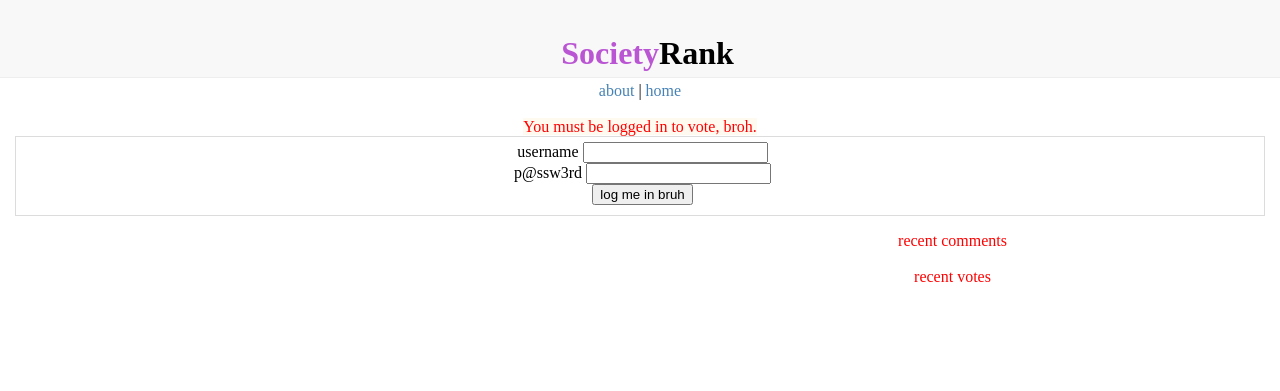
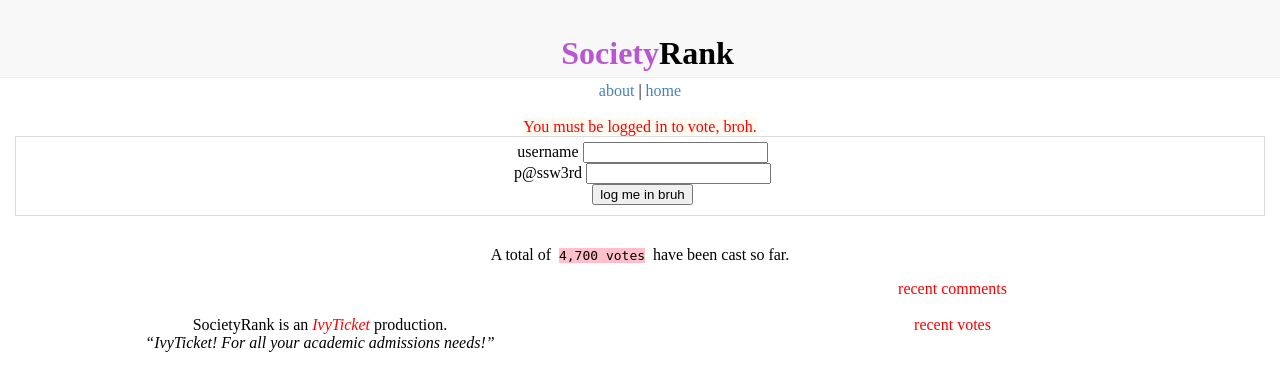
Before and after one commit to ptrgyd/societyrank, a Flask app: page / in a window 1280 px wide. Shown: the top 391 px of the page. Run offline with Flask 2, Linux system fonts and the light colour scheme; data that the repository does not hold is empty; some libraries are stand-ins or nearby versions.

Commit message:
style changes; pgayed hack reversed

```diff
--- a/app.py
+++ b/app.py
@@ -146,6 +146,8 @@ def profile(person_id,full=None):
     person_id = int(person_id)
     person = Person.query.filter_by(id=person_id).first()
     comments = Comments.query.filter_by(person_id=person_id).order_by(desc(Comments.id)).all()
+    wins = Transaction.query.filter_by(winner_id=person_id).order_by(desc(Transaction.loser_id)).all()
+    losses = Transaction.query.filter_by(loser_id=person_id).order_by(desc(Transaction.winner_id)).all()
 
     if full == None:
         scorehistory = ScoreHistory.query.filter_by(person_id=person_id).order_by(desc(ScoreHistory.id)).limit(20)
@@ -153,14 +155,14 @@ def profile(person_id,full=None):
         scorehistory = ScoreHistory.query.filter_by(person_id=person_id).order_by(desc(ScoreHistory.id)).all()
 
     commentbox = CommentBox()
-
     if commentbox.validate_on_submit():
         current_user.comments_left = decrement(current_user.comments_left)
+        comment = commentbox.comment.data
 
-        if person_id == 6:
-            comment = random.choice(pete_comments)
-        else:
-            comment = commentbox.comment.data
+        # if person_id == 6:
+        #     comment = random.choice(pete_comments)
+        # else:
+        #     comment = commentbox.comment.data
 
         new_comment = Comments(person_id=person_id,
                                commenter_id=current_user.id,
@@ -168,24 +170,25 @@ def profile(person_id,full=None):
 
         db.session.add(new_comment)
         db.session.commit()
+        return redirect(url_for('profile',person_id=person_id))
+    else:
+        return render_template('profile.html',comments=comments,
+                                              person=person,
+                                              person_id=person_id,
+                                              current_user=current_user,
+                                              commentbox=commentbox,
+                                              current_time=datetime.utcnow(),
+                                              random_color=random_color,
+                                              scorehistory=scorehistory,
+                                              full=full,
+                                              wins=wins,
+                                              losses=losses)
 
-        return redirect(url_for('profile',person_id=person_id))
-
-    return render_template('profile.html',comments=comments,
-                                          person=person,
-                                          person_id=person_id,
-                                          current_user=current_user,
-                                          commentbox=commentbox,
-                                          current_time=datetime.utcnow(),
-                                          random_color=random_color,
-                                          scorehistory=scorehistory,
-                                          full=full)
-
-pete_comments = ['You are a god -- A GOLDEN GOD!',
-                 'Your genius knows no bounds.',
-                 'WE ARE NOT WORTHY!',
-                 'I supplicate myself before you, forever and always.',
-                 'I wish you were my dad.']
+# pete_comments = ['You are a god -- A GOLDEN GOD!',
+#                  'Your genius knows no bounds.',
+#                  'WE ARE NOT WORTHY!',
+#                  'I supplicate myself before you, forever and always.',
+#                  'I wish you were my dad.']
 
 colors_list = ['red','limegreen','mediumorchid','dodgerblue','deeppink']
 
@@ -193,10 +196,16 @@ colors_list = ['red','limegreen','mediumorchid','dodgerblue','deeppink']
 def index(x=None,y=None,session1=None,session2=None,voteform1=None,voteform2=None):
     random_color = random.choice(colors_list)
 
+    vote_query = User.query.filter(User.votes_left>0).all()
+    system_votes_left = sum(x.votes_left for x in vote_query)
+    system_votes = 4700 - system_votes_left
+
     wtfform = LoginForm()
     if wtfform.validate_on_submit():
         username = wtfform.username.data
+        username = username.lower()
         pw = wtfform.password.data
+        pw = pw.lower()
         user = User.query.filter_by(username=username).first()
         if user is None or pw != user.pw:
             flash('Hmmm, either your username is wrong or your password is off.')
@@ -252,7 +261,8 @@ def index(x=None,y=None,session1=None,session2=None,voteform1=None,voteform2=Non
                            voteform2=voteform2,
                            recent_comments=recent_comments,
                            recent_votes=recent_votes,
-                           current_time=datetime.utcnow())
+                           current_time=datetime.utcnow(),
+                           system_votes=system_votes)
     # index refresh queries database to reflect new scores
 
 @app.route('/sendmails/<user_id>')
@@ -317,26 +327,35 @@ def ello():
             winner_score = winner_object.score
             loser_score = loser_object.score
 
-
             score_change = score_change(winner_score,loser_score)
 
-            if not loser_id == 6:
+            updated_winner_score,updated_loser_score = elo_mod(winner_score,loser_score,score_change)
 
-                updated_winner_score,updated_loser_score = elo_mod(winner_score,loser_score,score_change)
+            winner_object.score = updated_winner_score
+            loser_object.score = updated_loser_score
 
-                winner_object.score = updated_winner_score
-                loser_object.score = updated_loser_score
+            winner_object.last_change = calc_change(winner_score,updated_winner_score)
+            loser_object.last_change = calc_change(loser_score,updated_loser_score)
 
-                winner_object.last_change = calc_change(winner_score,updated_winner_score)
-                loser_object.last_change = calc_change(loser_score,updated_loser_score)
+            # SPECIAL CASE for PETE ELIMINATED
 
-            # if user selects pete as loser!
-            else:
-                winner_object.score = winner_object.score - 9
-                loser_object.score = loser_object.score + 9
-
-                winner_object.last_change = -9
-                loser_object.last_change = 9
+            # if not loser_id == 6:
+            #
+            #     updated_winner_score,updated_loser_score = elo_mod(winner_score,loser_score,score_change)
+            #
+            #     winner_object.score = updated_winner_score
+            #     loser_object.score = updated_loser_score
+            #
+            #     winner_object.last_change = calc_change(winner_score,updated_winner_score)
+            #     loser_object.last_change = calc_change(loser_score,updated_loser_score)
+            #
+            # # if user selects pete as loser!
+            # else:
+            #     winner_object.score = winner_object.score - 9
+            #     loser_object.score = loser_object.score + 9
+            #
+            #     winner_object.last_change = -9
+            #     loser_object.last_change = 9
 
 
             # create new transaction // must be AFTER score_change is calculated
@@ -390,5 +409,5 @@ def about():
     return render_template('about.html',random_color=random_color)
 
 if __name__ == '__main__':
-    app.run()
+    app.run(host='0.0.0.0', port=8800, debug=True)
     # host='0.0.0.0', port=8800, debug=True
--- a/templates/about.html
+++ b/templates/about.html
@@ -24,5 +24,8 @@
 <p style="float:right;padding-right:40px;"><br />Muuuuuhahahahaha!<br />—pmg, 2018 january 17</p>
 </div>
 
+{% block footer %}
+{% endblock %}
+
 
 {% endblock %}
--- a/templates/index.html
+++ b/templates/index.html
@@ -85,10 +85,10 @@ Check out <a href="/profile/{{current_user.person.id}}">your profile page</a>. (
     {% endif %}
     </center>
 </div>
-<br />
 {% endif %}
 
 <div class="thesection">
+<div class="announcements">A total of<span style="font-family:monospace;">&nbsp;<span style="background-color:pink;">{{"{:,}".format(system_votes) }} votes</span>&nbsp;</span>have been cast so far.</div>
 <div class="rankings">
 <table style="border-collapse:collapse;vertical-align:text-top;">
 {% for e in current_rankings %}
@@ -139,7 +139,7 @@ Check out <a href="/profile/{{current_user.person.id}}">your profile page</a>. (
 </div>
 </div>
 
-<br /><br /><br /><br /><br /><br />
+
 
 </center>
 {% endblock %}
--- a/templates/layout.html
+++ b/templates/layout.html
@@ -35,14 +35,17 @@ h3 {
     }
 
 .thesection{width:100%;}
+.announcements{width:100%;padding:14 0 16 0}
 .rankings{float:left;width:50%;}
 .recent-activity{float:right;width:50%;}
+.footer{font-size:;text-align: center;}
 
 @media(max-width:767px) {
     .thesection {
         display: flex;
         flex-wrap: wrap;
     }
+    .announcements{width:100%;}
     .rankings {
         width:100%;
     }
@@ -88,8 +91,19 @@ table,td{
 
 {% block content %}
 {% endblock %}
+
 </div>
 
 </center>
+
+{% block footer %}
+<div class="footer">
+  <br />
+  SocietyRank is an <a href="http://ivyticket.com" target="_blank" style="text-decoration:;color:red;font-style:italic;">IvyTicket</a> production.<br />
+  <i>&ldquo;IvyTicket! For all your academic admissions needs!&rdquo;</i>
+  <br /><br />
+</div>
+{% endblock %}
+
 </body>
 </html>
```
Also changed, not shown: templates/profile.html (+11 -0 lines).
